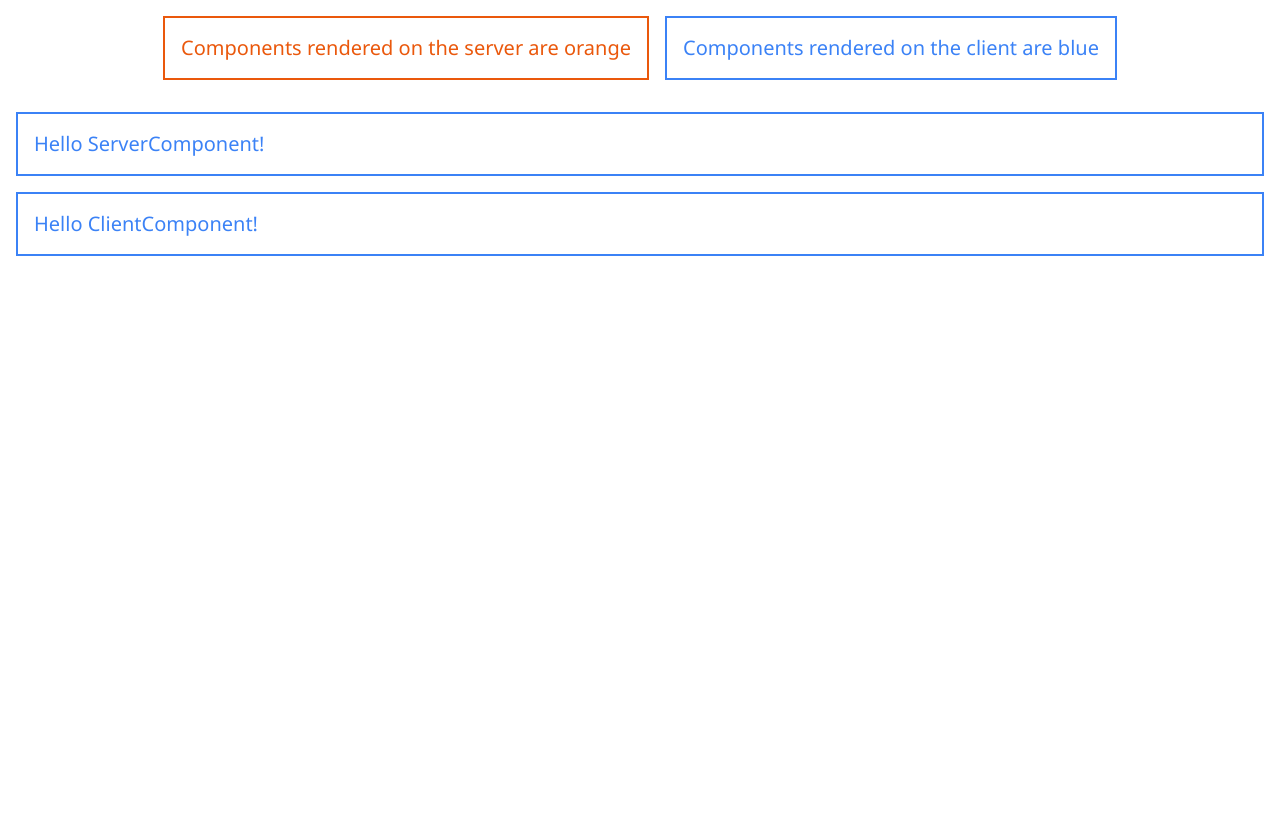
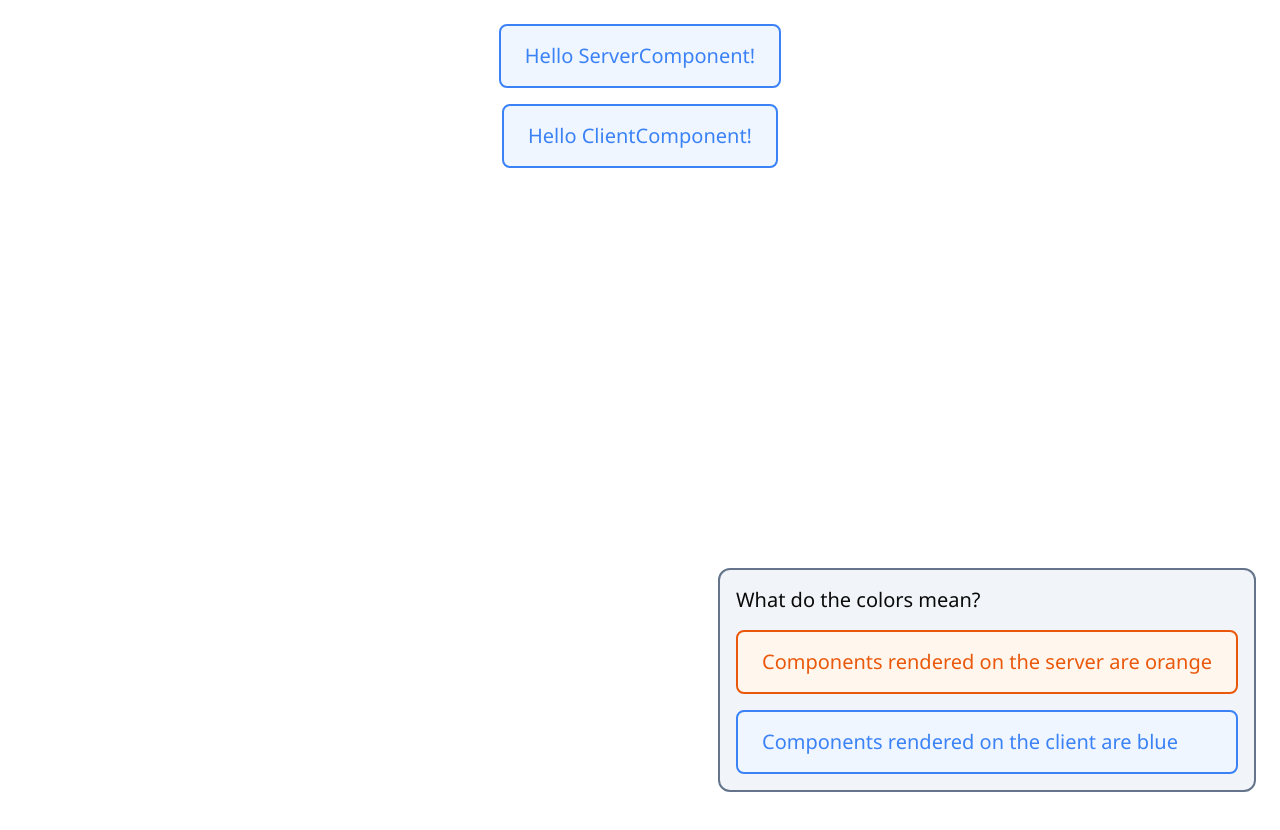
Before and after one commit to cwallervand/rsc-workshop, a Next.js app: page / in a window 1280 px wide. Before the commit the page ends 800 px from the top, so only its background shows below. Built offline with nearby package versions, Linux system fonts and the light colour scheme.

Commit message:
Tweaking of CSS

```diff
--- a/src/app/page.tsx
+++ b/src/app/page.tsx
@@ -8,8 +8,9 @@ import { ClientComponentWithServerComponentImport } from "~/components/clientCom
 export default function HomePage() {
   return (
     <main>
-      <section>
-        <div className="flex flex-row justify-center gap-4 mb-4">
+      <section className="flex flex-col items-center min-h-screen py-2 gap-4 relative">
+        <div className="absolute bottom-2 right-2 flex flex-col justify-center gap-4 mb-4 border-2 border-slate-500 bg-slate-100 p-4 rounded-xl">
+          <h2 className="text-xl">What do the colors mean?</h2>
           <div className="server">Components rendered on the server are orange</div>
           <div className="client">Components rendered on the client are blue</div>
         </div>
--- a/src/styles/globals.css
+++ b/src/styles/globals.css
@@ -81,13 +81,13 @@
 
 .server,
 .client {
-  @apply mb-4 border-2 p-4 text-xl;
+  @apply border-2 py-4 px-6 text-xl rounded-lg;
 }
 
 .server {
-  @apply border-orange-600 text-orange-600;
+  @apply border-orange-600 text-orange-600 bg-orange-50;
 }
 
 .client {
-  @apply border-blue-500 text-blue-500;
+  @apply border-blue-500 text-blue-500 bg-blue-50;
 }
```
